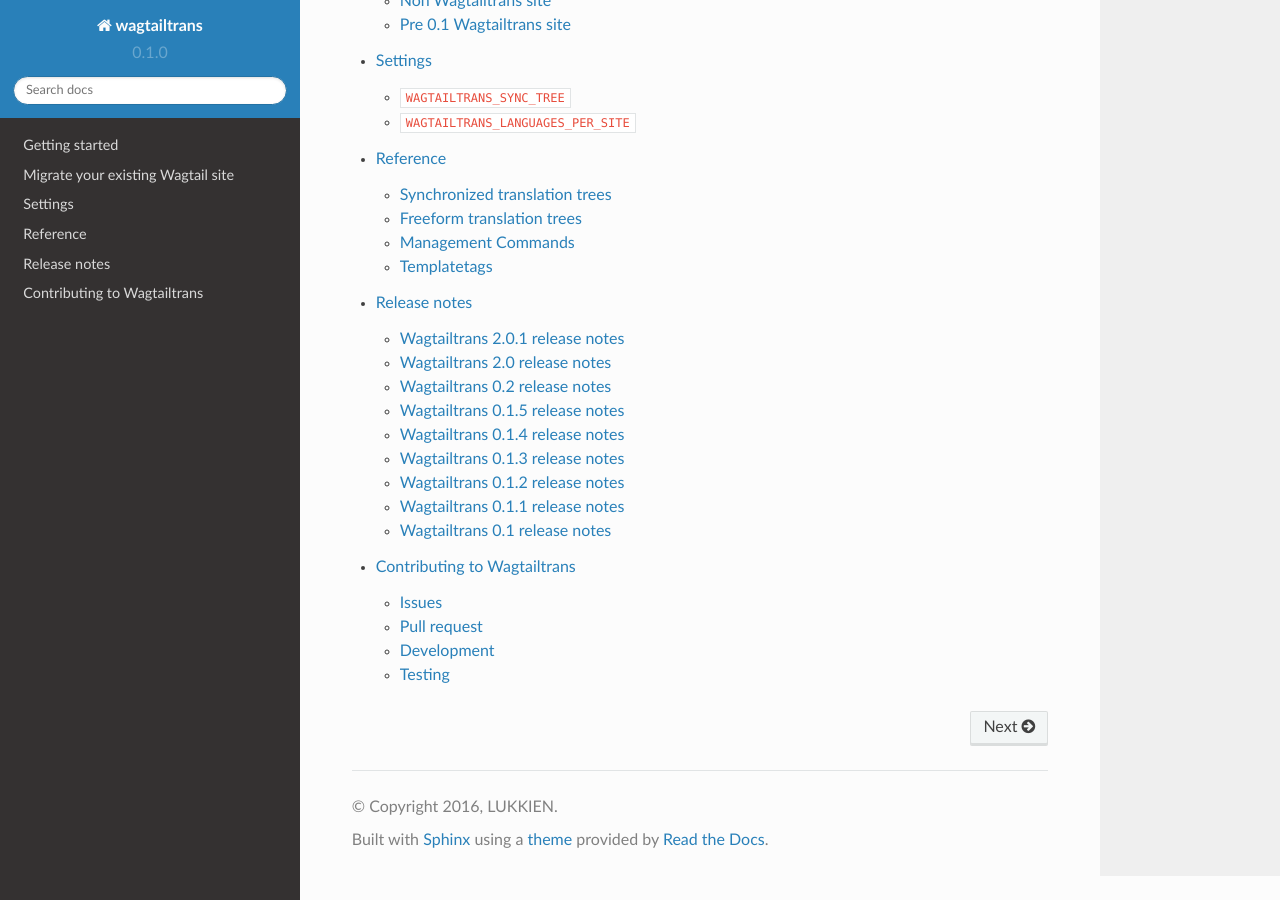
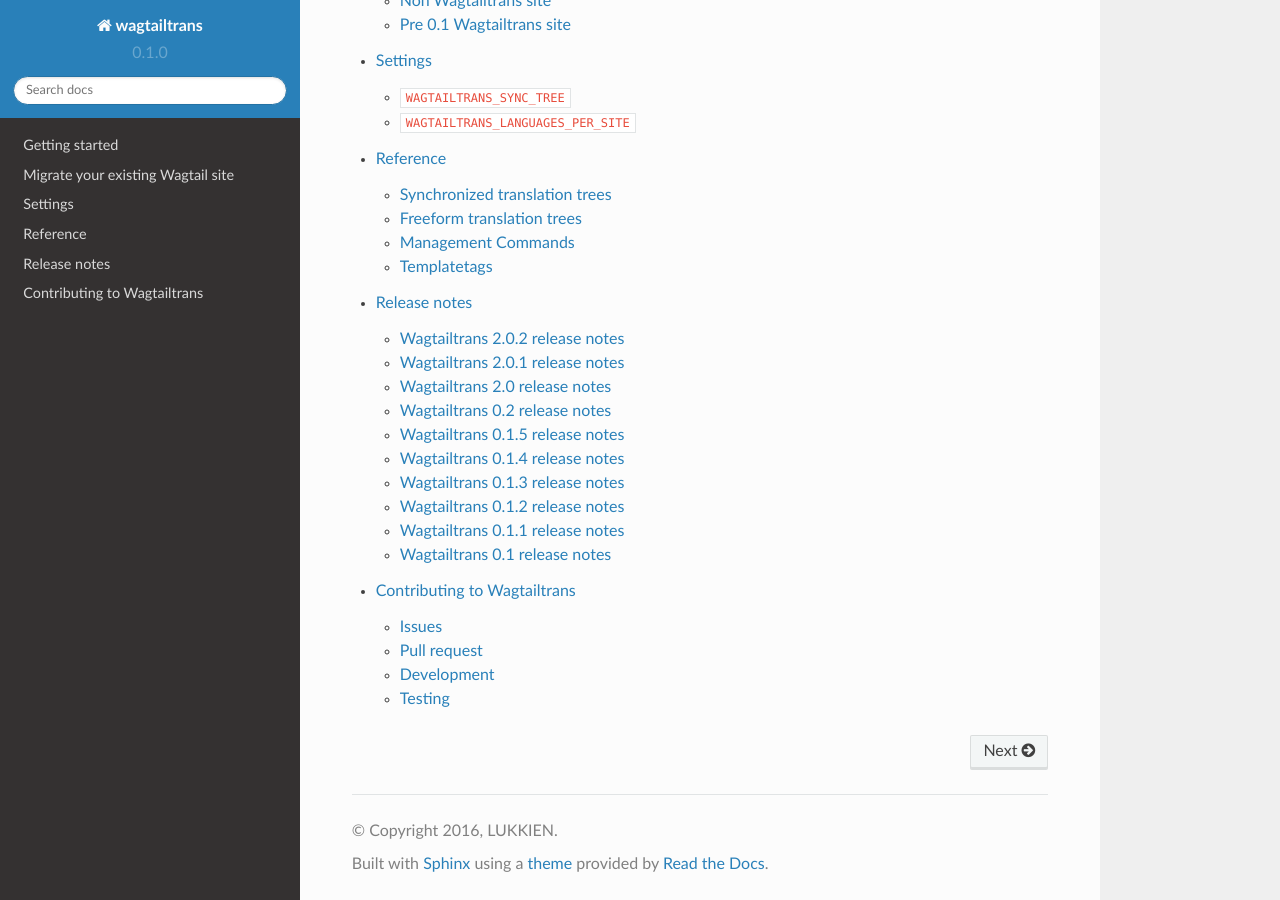
Before and after one commit to wagtail/wagtailtrans, a Sphinx documentation site: the page built from docs/source/index.rst, in a window 1280 px wide and 900 px high, scrolled down 897 px. Built offline with Sphinx 7.4.7 and the Read the Docs theme 2.0.0, drawn with Linux system fonts in a browser that asks for light colours.

```diff
--- /dev/null
+++ b/docs/source/releases/2.0.2.rst
@@ -0,0 +1,14 @@
+================================
+Wagtailtrans 2.0.2 release notes
+================================
+
+.. contents::
+    :local:
+    :depth: 1
+
+
+Features
+~~~~~~~~
+
+- Set cookie with language preference
+- Check language cookie as fallback in the `TranslationMiddleware`
--- a/docs/source/releases/index.rst
+++ b/docs/source/releases/index.rst
@@ -8,6 +8,7 @@ Release notes
 .. toctree::
     :maxdepth: 1
 
+    2.0.2
     2.0.1
     2.0
     0.2
--- a/src/wagtailtrans/__init__.py
+++ b/src/wagtailtrans/__init__.py
@@ -1,6 +1,6 @@
 default_app_config = 'wagtailtrans.apps.WagtailTransConfig'
 
-VERSION = (2, 0, 1, 'final')
+VERSION = (2, 0, 2, 'final')
 
 
 def get_version():
```
Also changed, not shown: CHANGELOG.rst (+8 -0 lines).
